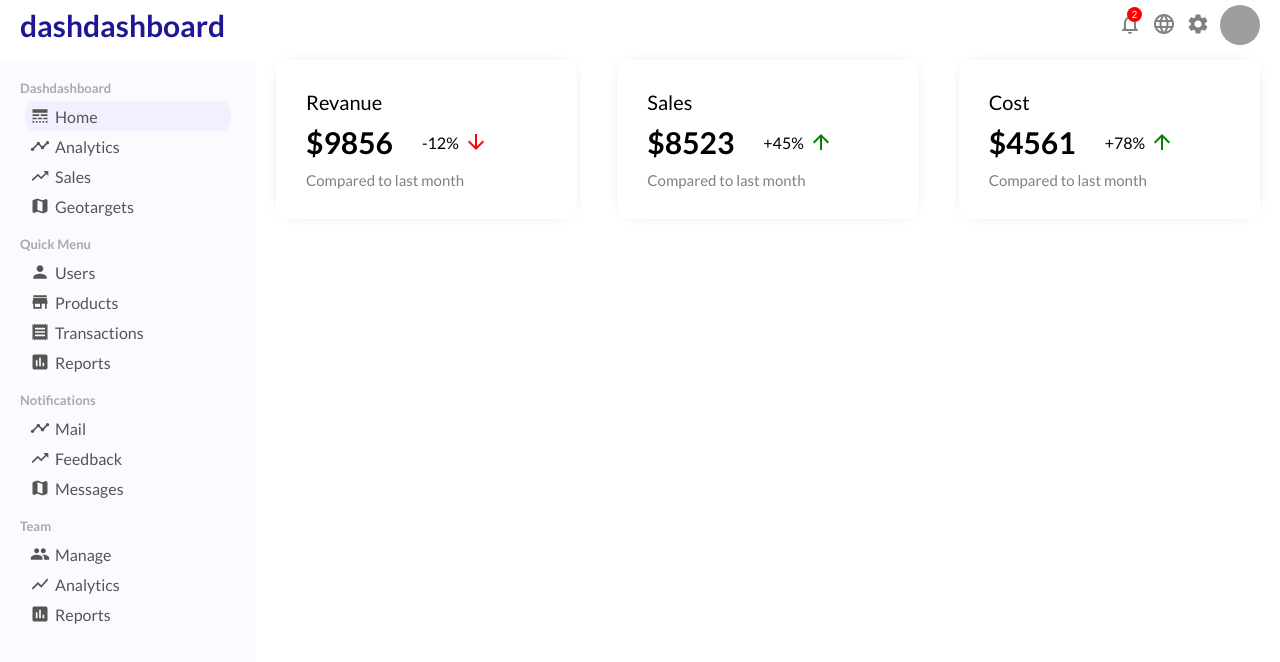
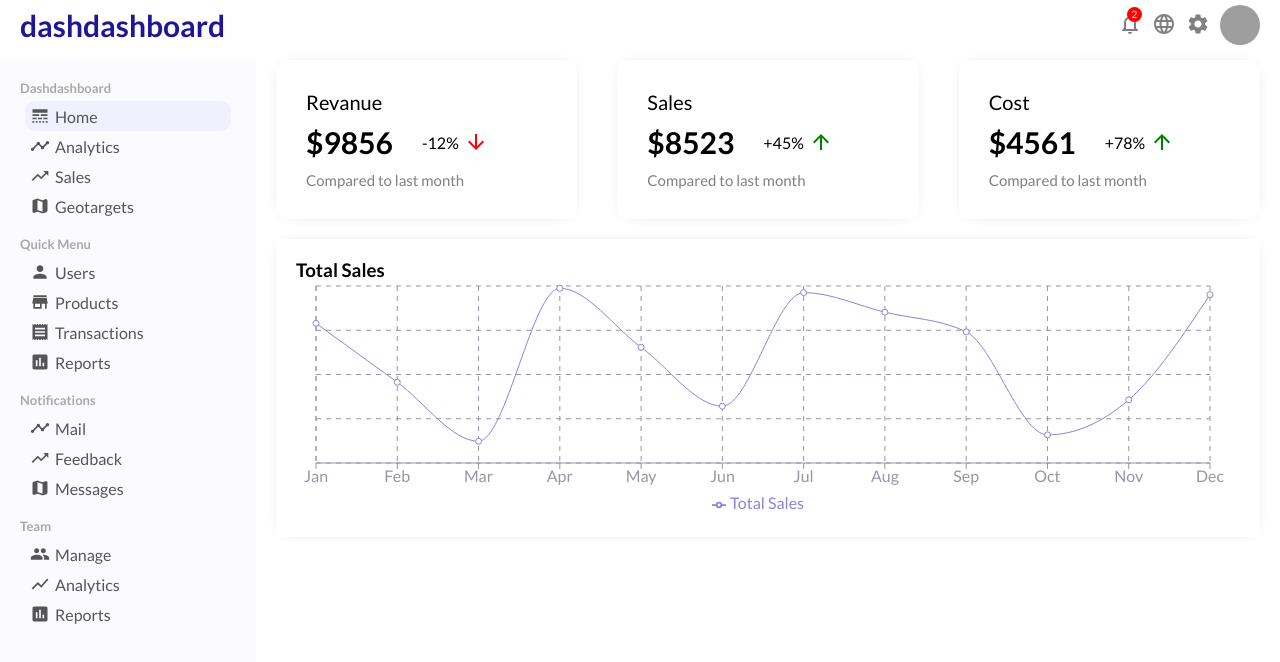
Before and after one commit to ecabigting/DashDashboard, a React (Create React App) app: page / in a window 1280 px wide. Shown: the top 662 px of the page. Built offline with nearby package versions, Linux system fonts and the light colour scheme; grey boxes are pictures that could not be loaded; the HTML template or start-up script is replaced by a standard one.

Commit message:
added chart component

```diff
--- /dev/null
+++ b/src/components/chart/Chart.jsx
@@ -0,0 +1,31 @@
+import React, { PureComponent } from 'react';
+import { LineChart, Line, XAxis, YAxis, CartesianGrid, Tooltip, Legend, ResponsiveContainer } from 'recharts';
+import "./chart.css"
+
+export default function Chart({title,data,dataKey,grid}){
+    return (
+        <div className="chart">
+            <h3 className="chartTitle">
+                {title}
+            </h3>
+            <ResponsiveContainer width="100%" aspect={4/1}>
+                <LineChart
+                data={data}
+                margin={{
+                    top: 5,
+                    right: 30,
+                    left: 20,
+                    bottom: 5,
+                }}
+                >
+                {grid && <CartesianGrid strokeDasharray="5 5" stroke="#9596a7" />}
+                <XAxis dataKey="name" stroke="#9596a7"/>
+                {/* <YAxis /> */}
+                <Tooltip />
+                <Legend />
+                <Line type="monotone" dataKey={dataKey} stroke="#8884d8" activeDot={{ r: 8 }} />
+                </LineChart>
+            </ResponsiveContainer>
+        </div>
+    )
+}
--- /dev/null
+++ b/src/components/chart/chart.css
@@ -0,0 +1,10 @@
+.chart {
+    margin: 20px;
+    padding: 20px;
+    -webkit-box-shadow: 0px 0px 15px -10px rgba(0,0,0,0.4);
+    box-shadow: 0px 0px 15px -10px rgba(0,0,0,0.4);
+}
+
+.charTitle {
+    margin-bottom: 20px;
+}
--- /dev/null
+++ b/src/dummydata.js
@@ -0,0 +1,50 @@
+export const userData = [
+    {
+      name: 'Jan',
+      "Total Sales": 789,
+    },
+    {
+      name: 'Feb',
+      "Total Sales": 456,
+    },
+    {
+      name: 'Mar',
+      "Total Sales": 123,
+    },
+    {
+      name: 'Apr',
+      "Total Sales": 987,
+    },
+    {
+      name: 'May',
+      "Total Sales": 654,
+    },
+    {
+      name: 'Jun',
+      "Total Sales": 321,
+    },
+    {
+      name: 'Jul',
+      "Total Sales": 963,
+    },
+    {
+        name: 'Aug',
+        "Total Sales": 852,
+    },
+    {
+        name: 'Sep',
+        "Total Sales": 741,
+    },
+    {
+        name: 'Oct',
+        "Total Sales": 159,
+    },
+    {
+        name: 'Nov',
+        "Total Sales": 357,
+    },
+    {
+        name: 'Dec',
+        "Total Sales": 951
+    },
+  ];
--- a/src/pages/home/Home.jsx
+++ b/src/pages/home/Home.jsx
@@ -1,10 +1,13 @@
+import Chart from "../../components/chart/Chart"
 import FeaturedInfo from "../../components/featuredInfo/FeaturedInfo"
 import "./home.css"
+import { userData } from "../../dummydata"
 
 export default function Home() {
     return (
         <div className="home">
             <FeaturedInfo/>
+            <Chart data={userData} title="Total Sales" grid dataKey="Total Sales" />
         </div>
     )
 }
```
